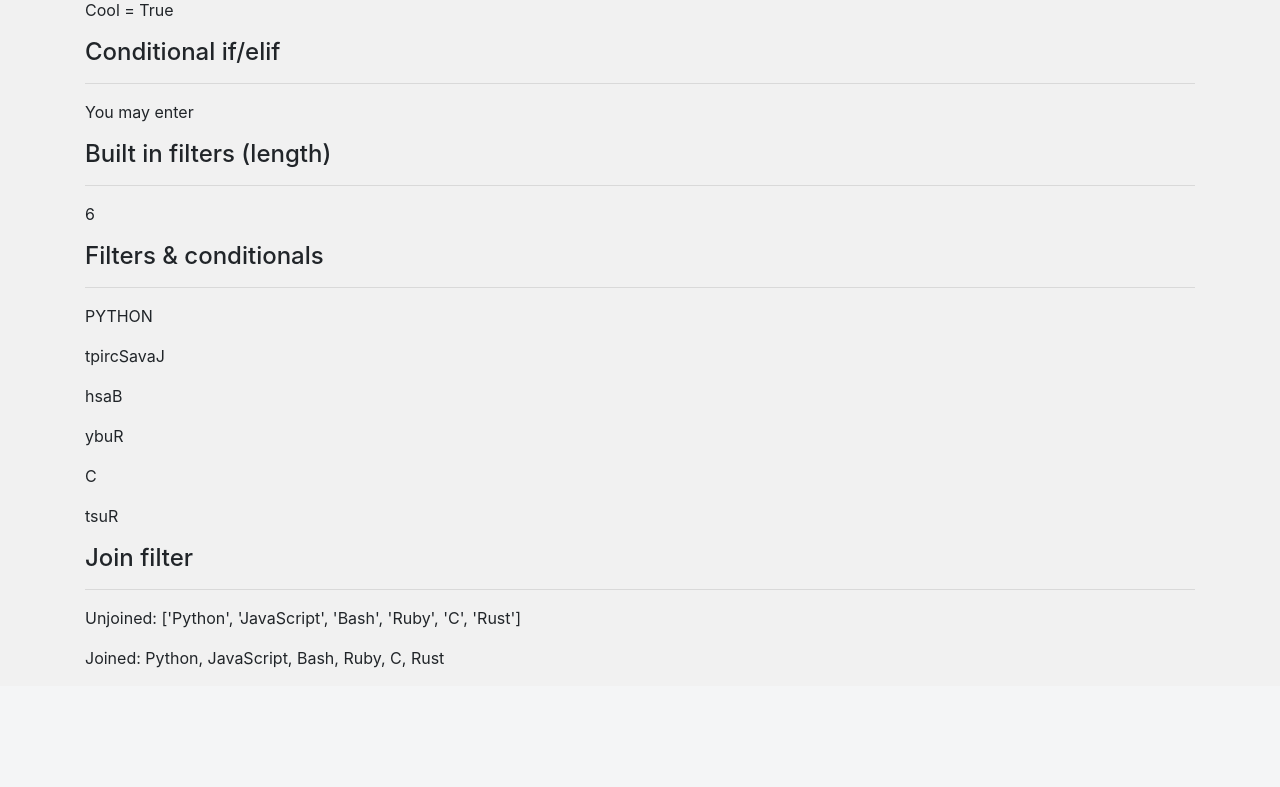
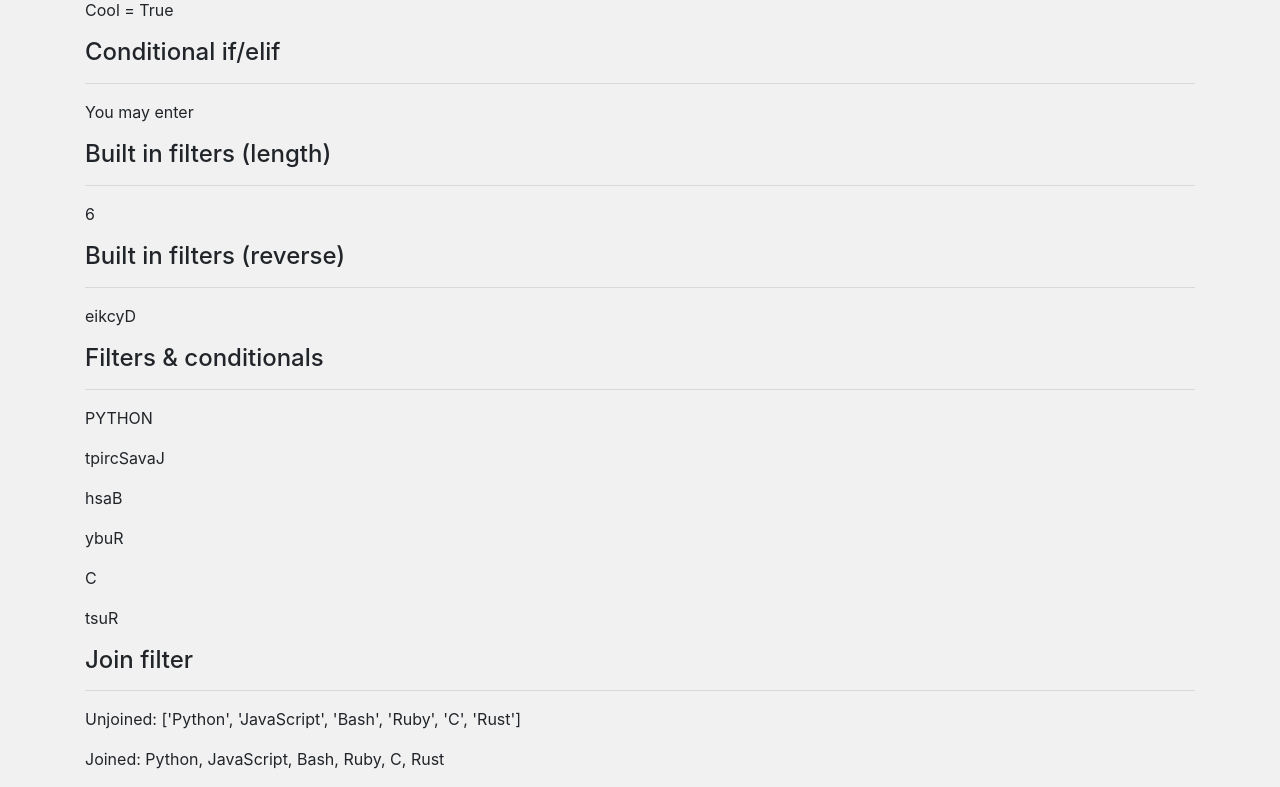
Before and after one commit to Readri205/Flask_App, a Flask app: page /jinja in a window 1280 px wide. Shown: the part 2110-2897 px from the top of the page. Before the commit the page ends 2778 px from the top, so only its background shows below. Run offline with Flask 2, Linux system fonts and the light colour scheme; some libraries are stand-ins or nearby versions.

Commit message:
Update jinja template

```diff
--- a/app/templates/public/jinja.html
+++ b/app/templates/public/jinja.html
@@ -114,6 +114,10 @@
             <hr>
             <p>{{ langs|length }}</p>
 
+            <h4>Built in filters (reverse)</h4>
+            <hr>
+            <p>{{ my_name|reverse }}</p>
+
             <h4>Filters & conditionals</h4>
             <hr>
             {% if langs|length > 2 %}
```
